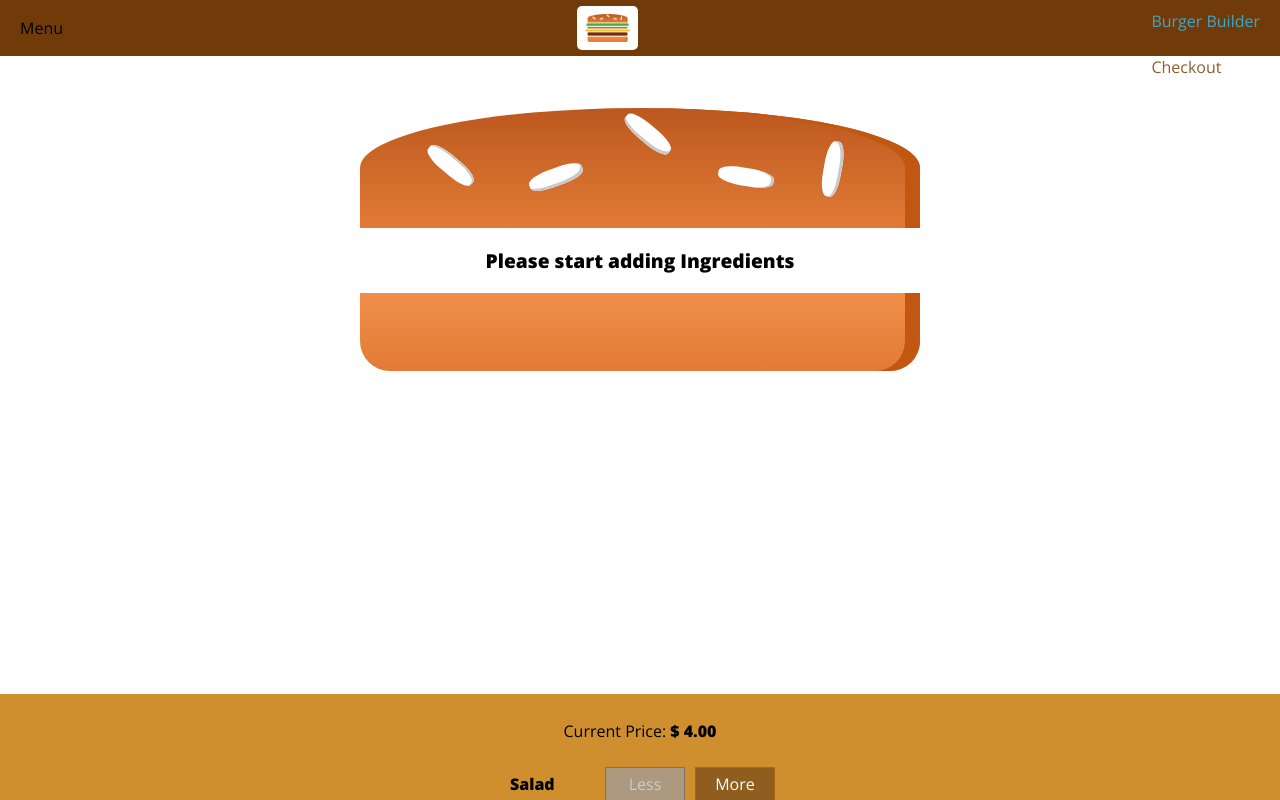
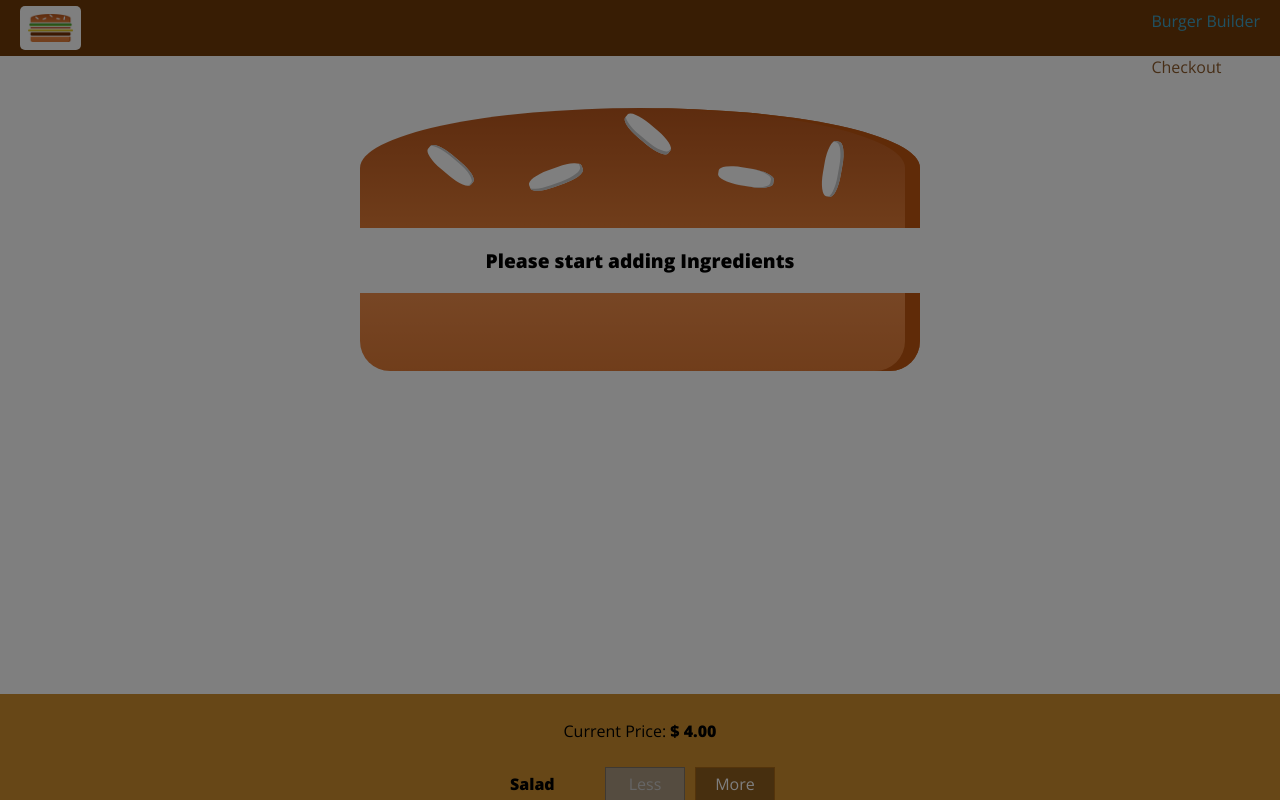
Before and after one commit to felipereina/burgerBuilder, a React (Create React App) app: page / in a window 1280 px wide. Shown: the top 800 px of the page. Built offline with nearby package versions, Linux system fonts and the light colour scheme.

Commit message:
added toggleButton and sideMenu for mobile

```diff
--- a/src/components/Layout/Layout.js
+++ b/src/components/Layout/Layout.js
@@ -4,15 +4,33 @@
 import Toolbar from '../Navigation/Toolbar/Toolbar'
 import SideDrawer from '../Navigation/SideDrawer/SideDrawer'
 
-const layout = (props) => (
-    <Aux>
-        <Toolbar />
-        <SideDrawer />
-        <div>Toolbar, SideDrawer, Backdrop</div>
-        <main className={classes.Content}>
-            {props.children}
-        </main>
-    </Aux>
-)
+class Layout extends React.Component {
 
-export default layout
+    state = {
+        showSideDrawer: true
+    }
+
+    sideDrawerCloseHandler = () =>{
+        this.setState({showSideDrawer: false})
+    }
+
+    sideDrawerToggleHandler = () =>{
+        this.setState((prevState) =>{
+            return {showSideDrawer: !prevState.showSideDrawer}
+        })
+    }
+
+    render() {
+        return (<Aux>
+            <Toolbar drawerToggleClicked={this.sideDrawerToggleHandler}/>
+            <SideDrawer open={this.state.showSideDrawer} closed={this.sideDrawerCloseHandler}/>
+            <div>Toolbar, SideDrawer, Backdrop</div>
+            <main className={classes.Content}>
+                {this.props.children}
+            </main>
+        </Aux>
+        )
+    }
+}
+
+export default Layout
--- a/src/components/Navigation/SideDrawer/SideDrawer.js
+++ b/src/components/Navigation/SideDrawer/SideDrawer.js
@@ -2,12 +2,20 @@
 import classes from './SideDrawer.module.css'
 import Logo from '../../Logo/Logo'
 import NavigationItems from '../NavigationItems/NavigationItems'
+import Backdrop from '../../UI/Backdrop/Backdrop'
+import Aux from '../../../hoc/Aux'
 
 const sideDrawer = (props) => {
 
+    let attachedClasses = [classes.SideDrawer, classes.Close]
 
+    if(props.open){
+        attachedClasses = [classes.SideDrawer, classes.Open]
+    }
     return (
-        <div className={classes.SideDrawer}>
+        <Aux>
+            <Backdrop show={props.open} clicked={props.closed}/>
+            <div className={attachedClasses.join(' ')}>
                 <div className={classes.Logo}>
                     <Logo />
                 </div>
@@ -15,6 +23,7 @@
                     <NavigationItems />
                 </nav>
             </div>
+        </Aux>
     )
 }
 
--- /dev/null
+++ b/src/components/Navigation/SideDrawer/drawerToggle/drawerToggle.js
@@ -0,0 +1,16 @@
+import React from 'react'
+import classes from './drawerToggle.module.css'
+import Aux from '../../../../hoc/Aux'
+
+const drawerToggle = (props) => {
+
+    return (
+        <div className={classes.DrawerToggle} onClick={props.clicked}>
+            <div></div>
+            <div></div>
+            <div></div>
+        </div>
+    )
+}
+
+export default drawerToggle
--- /dev/null
+++ b/src/components/Navigation/SideDrawer/drawerToggle/drawerToggle.module.css
@@ -0,0 +1,23 @@
+.DrawerToggle {
+    width: 40px;
+    height: 100%;
+    display: flex;
+    flex-flow: column;
+    justify-content: space-around;
+    align-items: center;
+    padding: 10px 0;
+    box-sizing: border-box;
+    cursor: pointer;
+}
+
+.DrawerToggle div {
+    width: 90%;
+    height: 3px;
+    background-color: white;
+}
+
+@media (min-width: 500px) {
+    .DrawerToggle {
+        display: none;
+    }
+}
--- a/src/components/Navigation/Toolbar/Toolbar.js
+++ b/src/components/Navigation/Toolbar/Toolbar.js
@@ -2,10 +2,11 @@
 import classes from './Toolbar.module.css'
 import Logo from '../../Logo/Logo'
 import NavigationItems from '../NavigationItems/NavigationItems'
+import DrawerToggle from '../SideDrawer/drawerToggle/drawerToggle'
 
 const toolbar = (props) => (
     <header className={classes.Toolbar}>
-        <div>Menu</div>
+        <DrawerToggle clicked={props.drawerToggleClicked}/>
         <div className={classes.Logo}>
             <Logo />
         </div>
```
Lines whose indentation alone changed are shown as unchanged.
